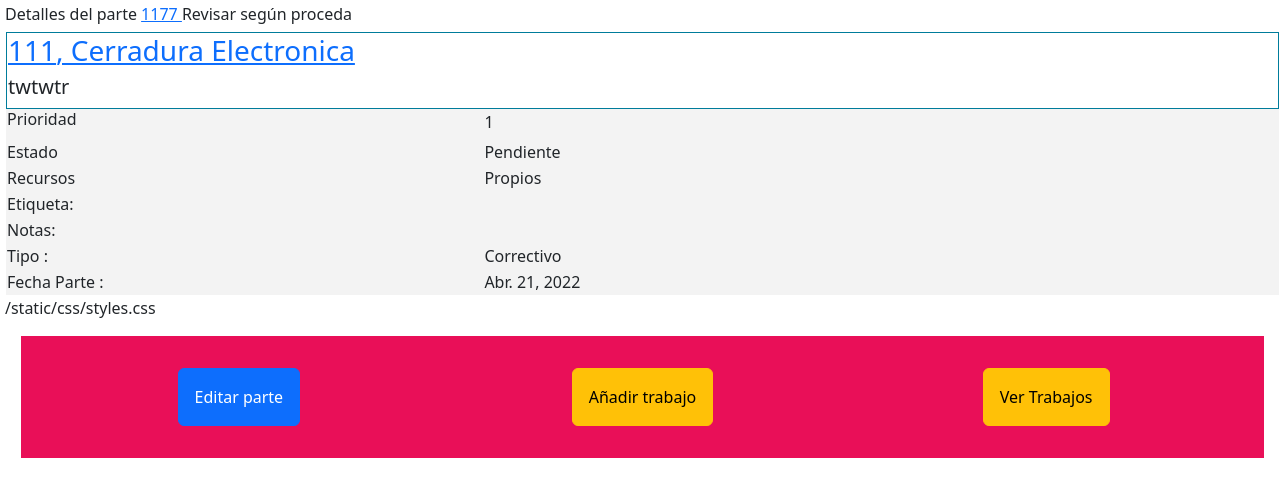
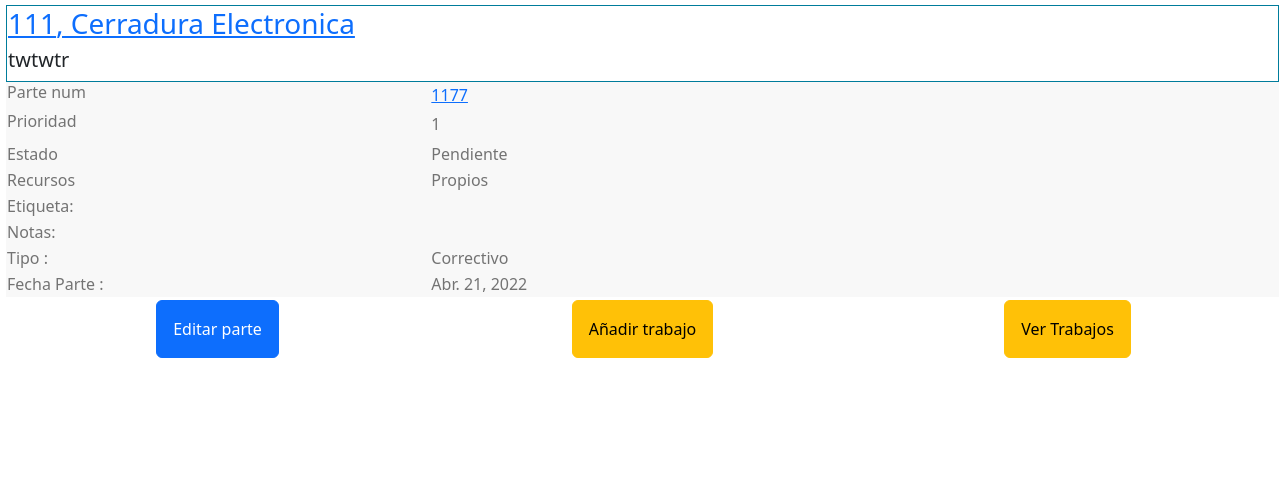
Before and after one commit to YetYSoft/YetY, a Django app: page /partes/1177 in a window 1280 px wide. Shown: the part 95-592 px from the top of the page. Run offline with Django 3.2, Linux system fonts and the light colour scheme; data comes from the database, SQL or seed files in the repository; both versions use the stored data as it was after the commit; some libraries are stand-ins or nearby versions.

Commit message:
Empezado parte nuevo

```diff
--- a/partes/models.py
+++ b/partes/models.py
@@ -43,7 +43,7 @@ class Ot_Trabajos(models.Model):
 class Ot_Ubicaciones(models.Model):
     ubicacion_ub=models.CharField(primary_key=True, max_length=30)
     class Meta:
-        ordering = ["ubicacion_ub"]
+        ordering = ['ubicacion_ub']
     def __str__(self):
         return '{}'.format(self.ubicacion_ub)
 
--- a/partes/static/css/styles.css
+++ b/partes/static/css/partes.css
@@ -47,42 +47,57 @@ a {
 
  .grid {
    display: grid;
-   grid-template-columns: 1fr 1fr 1fr 1fr 1fr 1fr 1fr 1fr  ;
+   grid-template-columns: 1fr 1fr 1fr   ;
+   grid-template-rows: 1fr;
    margin: 1px;
     /*grid-template-columns: repeat(auto-fill, minmax(15rem, 1fr));*/
     /*grid-auto-flow: dense;*/
 
  }
 
- .a {
-   grid-column:1/9 ;
+
+
+ .cabecera {
+   grid-column:1/4 ;
 
    padding: 1px;
    border: 1px solid #007C9B;
  }
 
- .b{
-   grid-column: 1/4;
-   background-color: #f3f3f3;
+ .descripcion{
+   grid-column: 1/2;
+   color: #737373;
+   background-color: #f8f8f8;
    margin: 0px;
    padding: 1px  ;
 
  }
- .c{
-   grid-column: 4/9;
-   background-color: #f3f3f3;
+ .datos{
+   grid-column: 2/4;
+   color: #737373;
+   background-color: #f8f8f8;
    margin: 0px;
    padding: 1px;
 
  }
- .grid_botones {
-   display: grid;
-   grid-template-columns: 1fr 1fr 1fr;
-   margin: 1px;
-   align-items: center;
+
+ .descrip_linea1{
+   grid-column: 1/2;
+   color: #737373;
+   background-color: #f8f8f8;
+   margin: 0px;
+   padding: 1px  ;
+
  }
 
+ .descrip_linea2{
+   grid-column: 2/4;
+   color: #737373;
+   background-color: #f8f8f8;
+   margin: 0px;
+   padding: 1px  ;
 
+ }
 
  /* grilla Start  */
 
@@ -90,16 +105,17 @@ a {
   display: grid;
   grid-template-columns: 1fr 1fr 1fr ;
   grid-template-rows: 1fr ;
-  background: #e90f58;
-  padding: 1em;
-  margin: 1em;
+  /*background: #e90f58;
+
+  margin: 1em;*/
+  padding: 0em;
 }
 
 .btn{
   display: grid;
   grid-column: 1fr;
-  margin: 1em;
-  padding: 1em  ;
+  margin: 2px;
+  padding: 1rem  ;
   justify-self: center;
 
 
--- a/partes/templates/ot_parte_detail.html
+++ b/partes/templates/ot_parte_detail.html
@@ -5,45 +5,36 @@
 {% extends "inicio.html" %}
 
 {% block content %}
-<!-- <h5>partes/ot_parte_detail.html</h5>
+
 {% load static %}
 
-
-
-<link rel="stylesheet" href="/static/css/styles.css"
-<link rel="stylesheet" href="static/css/detail.css">-->
-<link rel="stylesheet" href="{% static '/css/styles.css' %}">
-
-
-
-<h6>Detalles del parte <a href='edit/{{ ot_parte.pk }}'  >{{ ot_parte.pk }} </a> Revisar según proceda  </h6>
-
-
-
+<link rel="stylesheet" href="{% static '/css/partes.css' %}">
 
 <div class="grid"> <!-- contenedor -->
 
-    <div class="a"><a href='/partes/ubicacion/{{ ot_parte.ubicacion_ot}}'><h3> {{ ot_parte.ubicacion_ot }}</a><a href='/partes/elemento/{{ ot_parte.elemento_ot }}'>,    {{ ot_parte.elemento_ot }}</h3> </a><h5>  {{ ot_parte.descripcion_ot}}  </h5></div> <!-- cada uno de los ítems del grid -->
-    <div class="b"><a><h6>Prioridad</h6> </a></div>
-    <div class="c"><a>{{ ot_parte.prioridad_ot }}</a></div>
-    <div class="b"><a>Estado </a></div>
-    <div class="c"><a>{{ ot_parte.estado_ot }}</a></div>
-    <div class="b"><a>Recursos </a></div>
-    <div class="c"><a>{{ ot_parte.recursos_ot }}</a></div>
-    <div class="b"><a>Etiqueta:</a></div>
-    <div class="c"><a>{{ ot_parte.etiqueta_ot }}</a></div>
-    <div class="b"><a>Notas:</a></div>
-    <div class="c"><a>{{ ot_parte.notas_ot }}</a></div>
-    <div class="b"><a>Tipo :</a></div>
-    <div class="c"><a>{{ ot_parte.tipo_aviso_ot }}</a></div>
-    <div class="b"><a>Fecha Parte : </a></div>
-    <div class="c"><a>{{ ot_parte.fecha_ot }}</a></div>
+    <div class="cabecera"><a href='/partes/ubicacion/{{ ot_parte.ubicacion_ot}}'><h3> {{ ot_parte.ubicacion_ot }}</a><a href='/partes/elemento/{{ ot_parte.elemento_ot }}'>,    {{ ot_parte.elemento_ot }}</h3> </a><h5>  {{ ot_parte.descripcion_ot}}  </h5></div> <!-- cada uno de los ítems del grid -->
+    <div class="descripcion"><a><h6>Parte num</h6> </a></div>
+    <div class="datos"><a href='edit/{{ ot_parte.pk }}'  >{{ ot_parte.pk }} </a></div>
+    <div class="descripcion"><a><h6>Prioridad</h6> </a></div>
+    <div class="datos"><a>{{ ot_parte.prioridad_ot }}</a></div>
+    <div class="descripcion"><a>Estado </a></div>
+    <div class="datos"><a>{{ ot_parte.estado_ot }}</a></div>
+    <div class="descripcion"><a>Recursos </a></div>
+    <div class="datos"><a>{{ ot_parte.recursos_ot }}</a></div>
+    <div class="descripcion"><a>Etiqueta:</a></div>
+    <div class="datos"><a>{{ ot_parte.etiqueta_ot }}</a></div>
+    <div class="descripcion"><a>Notas:</a></div>
+    <div class="datos"><a>{{ ot_parte.notas_ot }}</a></div>
+    <div class="descripcion"><a>Tipo :</a></div>
+    <div class="datos"><a>{{ ot_parte.tipo_aviso_ot }}</a></div>
+    <div class="descripcion"><a>Fecha Parte : </a></div>
+    <div class="datos"><a>{{ ot_parte.fecha_ot }}</a></div>
 
 
 </div>
 
 
-<p>{%  static 'css/styles.css'%} </p>
+
 
 <div class="elemento1"> <!-- contenedor -->
 
```
Also changed, not shown: partes/templates/ot_parte_edit_form.html (+25 -18 lines), partes/templates/ot_parte_edit_formviejo.html (added, +42 -0 lines), db.sqlite3, 1 other file.
